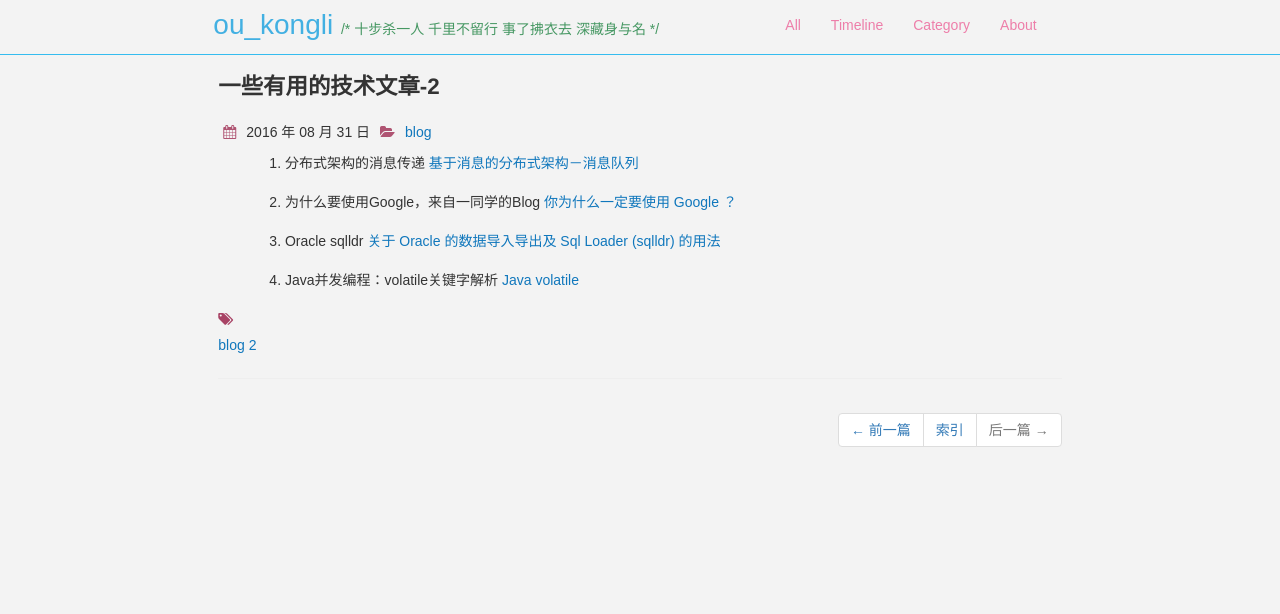
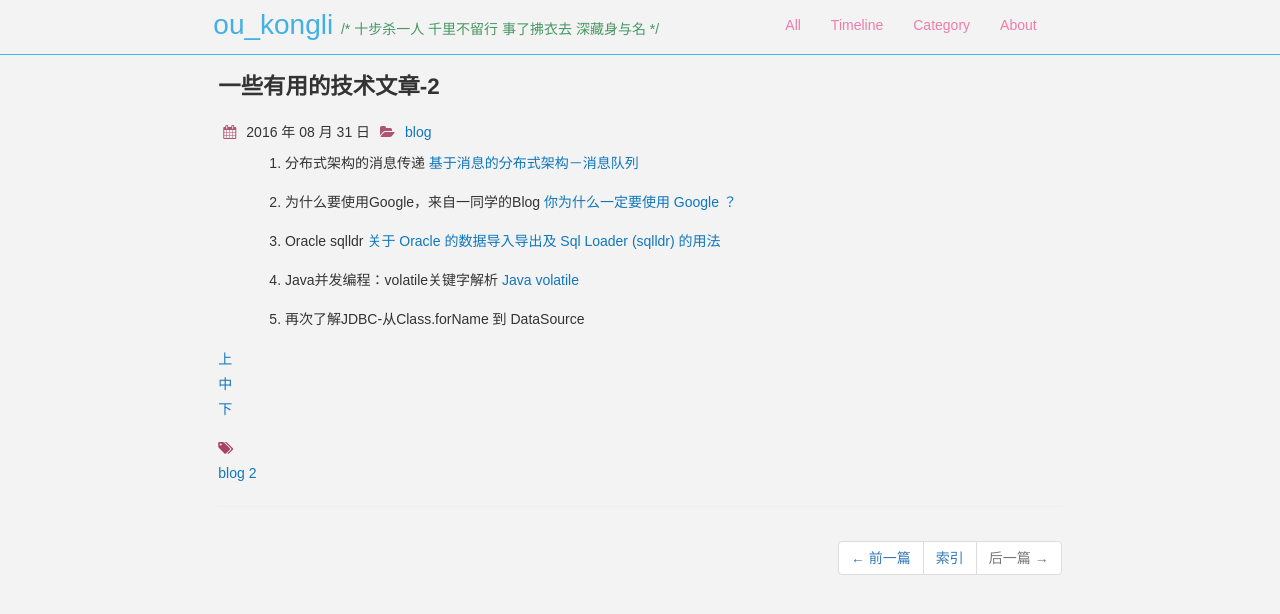
Before and after one commit to ouyangkongli/ouyangkongli.github.io, a Jekyll site: the page built from _posts/2016-08-31-other-blogs－2.md, in a window 1280 px wide and 900 px high. Shown: the top 614 px of the window. Built offline with Jekyll 4.4.1, drawn with Linux system fonts in a browser that asks for light colours; nearby versions of some CDN libraries; comment, search, counter and statistics services are not loaded.

Commit message:
add jdbc

```diff
--- a/_posts/2016-08-31-other-blogs－2.md
+++ b/_posts/2016-08-31-other-blogs－2.md
@@ -15,3 +15,9 @@ categories: blog
 3. Oracle sqlldr [关于 Oracle 的数据导入导出及 Sql Loader (sqlldr) 的用法](http://www.cnblogs.com/flish/archive/2010/05/31/1748221.html)
 
 4. Java并发编程：volatile关键字解析 [Java volatile](http://www.cnblogs.com/dolphin0520/p/3920373.html)
+
+5. 再次了解JDBC-从Class.forName 到 DataSource
+
+ [上](https://benweizhu.github.io/blog/2014/07/06/learning-jdbc-from-class-forname-to-datasource/)
+ [中](https://benweizhu.github.io/blog/2014/07/07/learning-jdbc-with-jndi/)
+ [下](https://benweizhu.github.io/blog/2014/07/13/learning-jdbc-transaction/)
```
